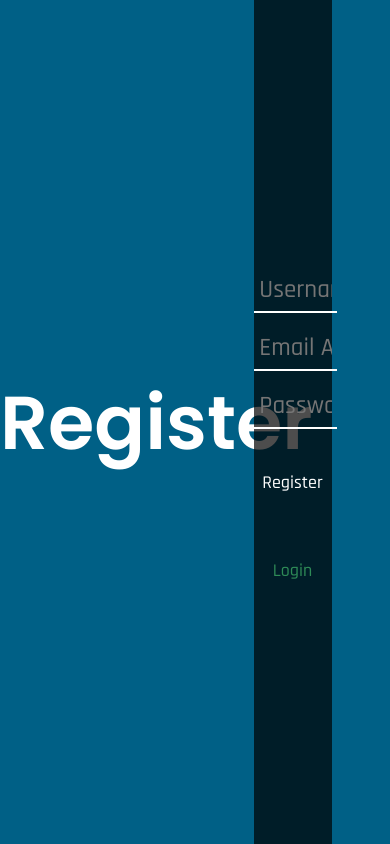
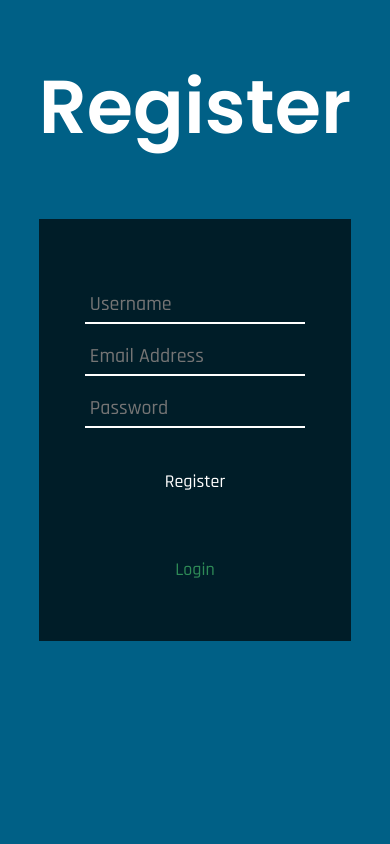
Before and after one commit to louisruocco/Todo-List, a Node server app: page /register in a window 390 px wide. Run offline with Node 20, Linux system fonts and the light colour scheme.

Commit message:
responsive design for phones done

```diff
--- a/public/css/styles.css
+++ b/public/css/styles.css
@@ -234,8 +234,38 @@ input {
 }
 
 @media only screen and (min-width: 200px) and (max-width: 400px) {
+    .title {
+        height: 20vh;
+    }
+
     .title h1 {
         font-size: 40px;
+    }
+
+    .authentication {
+        display: flex;
+        flex-direction: column;
+        text-align: center;
+        width: 80%;
+        margin: auto;
+    }
+
+    .container {
+        display: block;
+    }
+
+    .container h1 {
+        margin-top: 50px;
+        height: 20vh;
+    }
+
+    .input-section {
+        height: 50%;
+        width: 80%;
+    }
+
+    .input-section input {
+        font-size: 20px;
     }
 
     .todo-list {
@@ -245,4 +275,8 @@ input {
     .todo-list input {
         width: 75%;
     }
+
+    .todos div {
+        width: 300px;
+    }
 }
```
